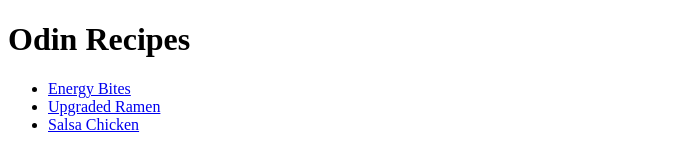
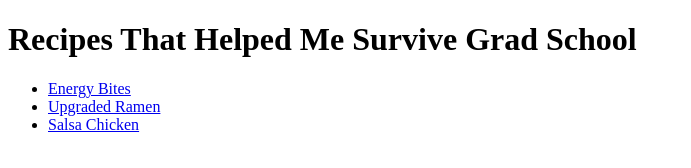
Before and after one commit to acl13/odin-recipes, a plain HTML site: page index.html in a window 1280 px wide. Shown: the whole page, without its empty margins (0-691 px from the left). Drawn offline with Linux system fonts and the light colour scheme.

Commit message:
update h1 new title

```diff
--- a/index.html
+++ b/index.html
@@ -5,7 +5,7 @@
         <title>Recipes</title>
     </head>
     <body>
-        <h1>Odin Recipes</h1>
+        <h1>Recipes That Helped Me Survive Grad School</h1>
         <ul>
            <li> <a href="recipes/energy-bites.html">Energy Bites</a></li>
            <li><a href="recipes/ramen.html">Upgraded Ramen</a></li>
```
